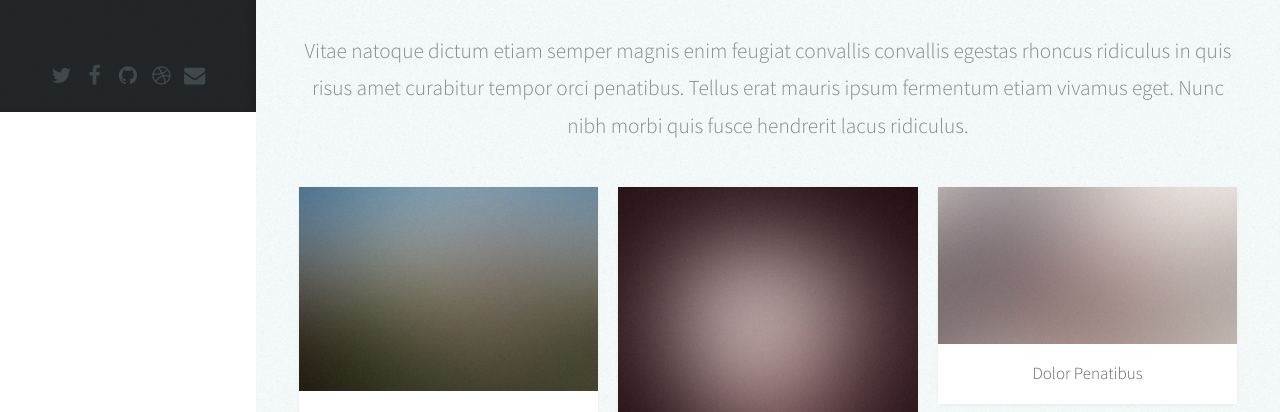
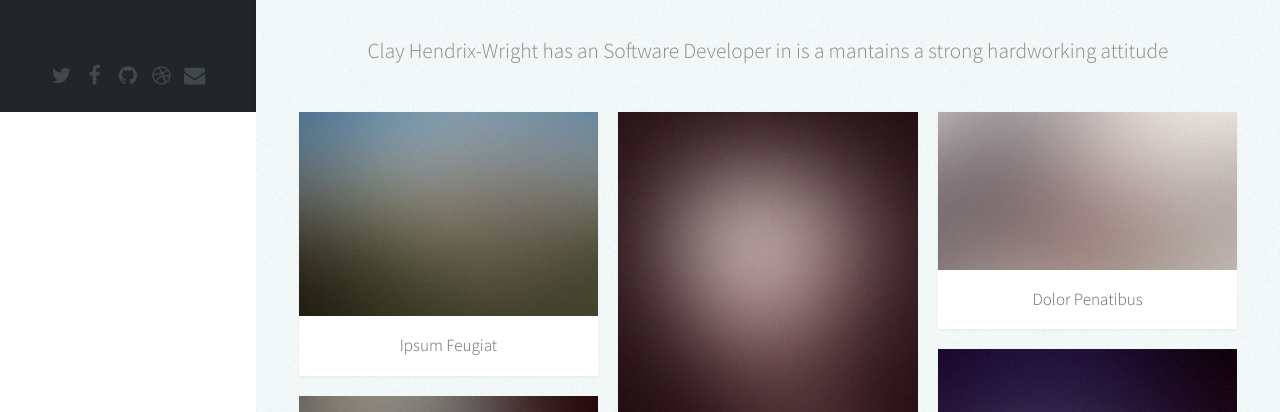
Before and after one commit to hendricendrix/portfolio, a website: page public/index.html in a window 1280 px wide. Shown: the part 688-1100 px from the top of the page. Drawn offline with Linux system fonts and the light colour scheme.

Commit message:
portfolio

```diff
--- a/public/index.html
+++ b/public/index.html
@@ -6,7 +6,7 @@
 -->
 <html>
 	<head>
-		<title>Prologue by HTML5 UP</title>
+		<title>PORTFOLIO by Clay Hendrix-Wright</title>
 		<meta charset="utf-8" />
 		<meta name="viewport" content="width=device-width, initial-scale=1, user-scalable=no" />
 		<link rel="stylesheet" href="assets/css/main.css" />
@@ -81,10 +81,7 @@
 								<h2>Portfolio</h2>
 							</header>
 
-							<p>Vitae natoque dictum etiam semper magnis enim feugiat convallis convallis
-							egestas rhoncus ridiculus in quis risus amet curabitur tempor orci penatibus.
-							Tellus erat mauris ipsum fermentum etiam vivamus eget. Nunc nibh morbi quis
-							fusce hendrerit lacus ridiculus.</p>
+							<p>Clay Hendrix-Wright has an Software Developer in is a mantains a strong hardworking attitude </p>
 
 							<div class="row">
 								<div class="col-4 col-12-mobile">
```
Also changed, not shown: package.json (+12 -3 lines).
